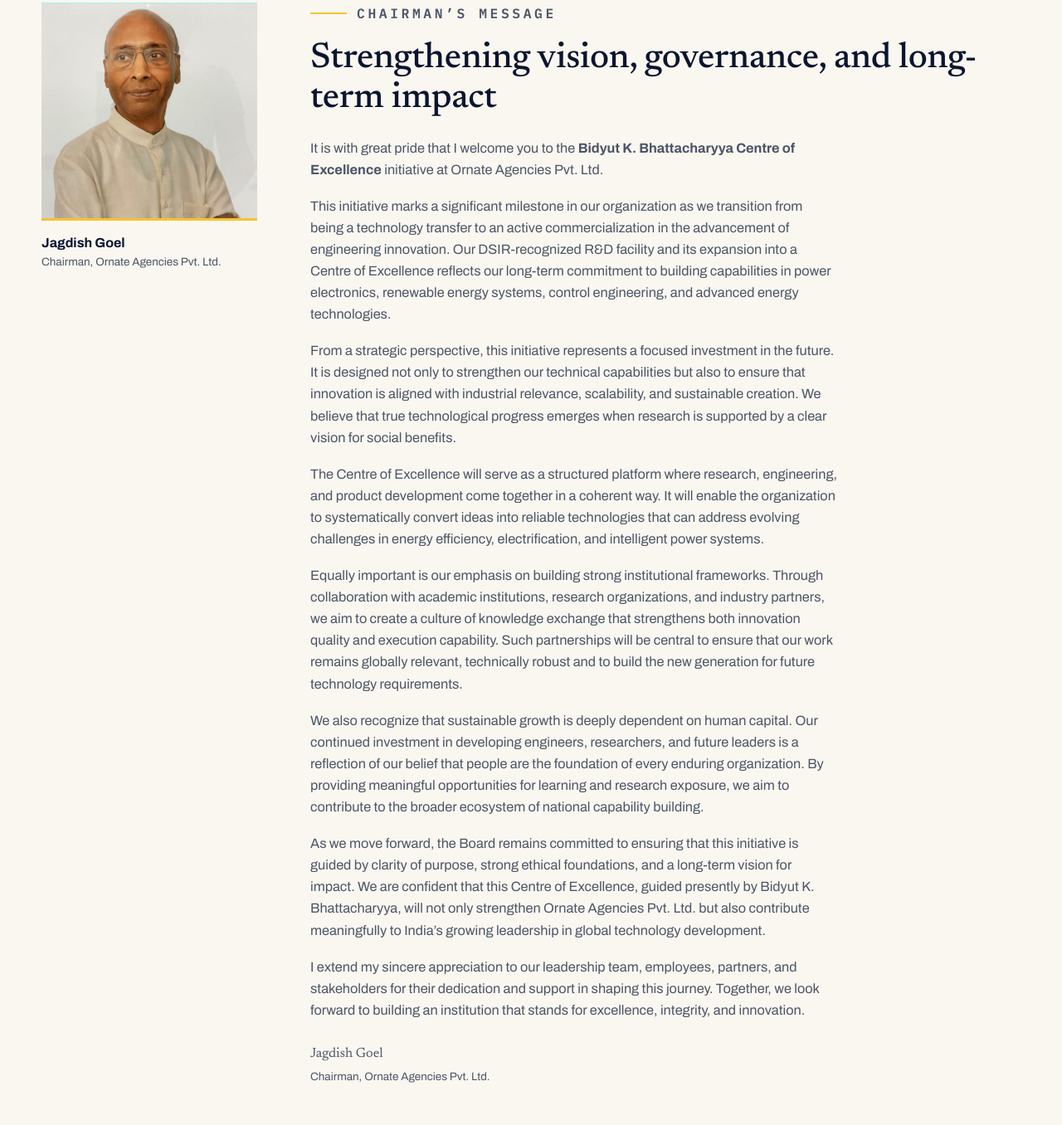
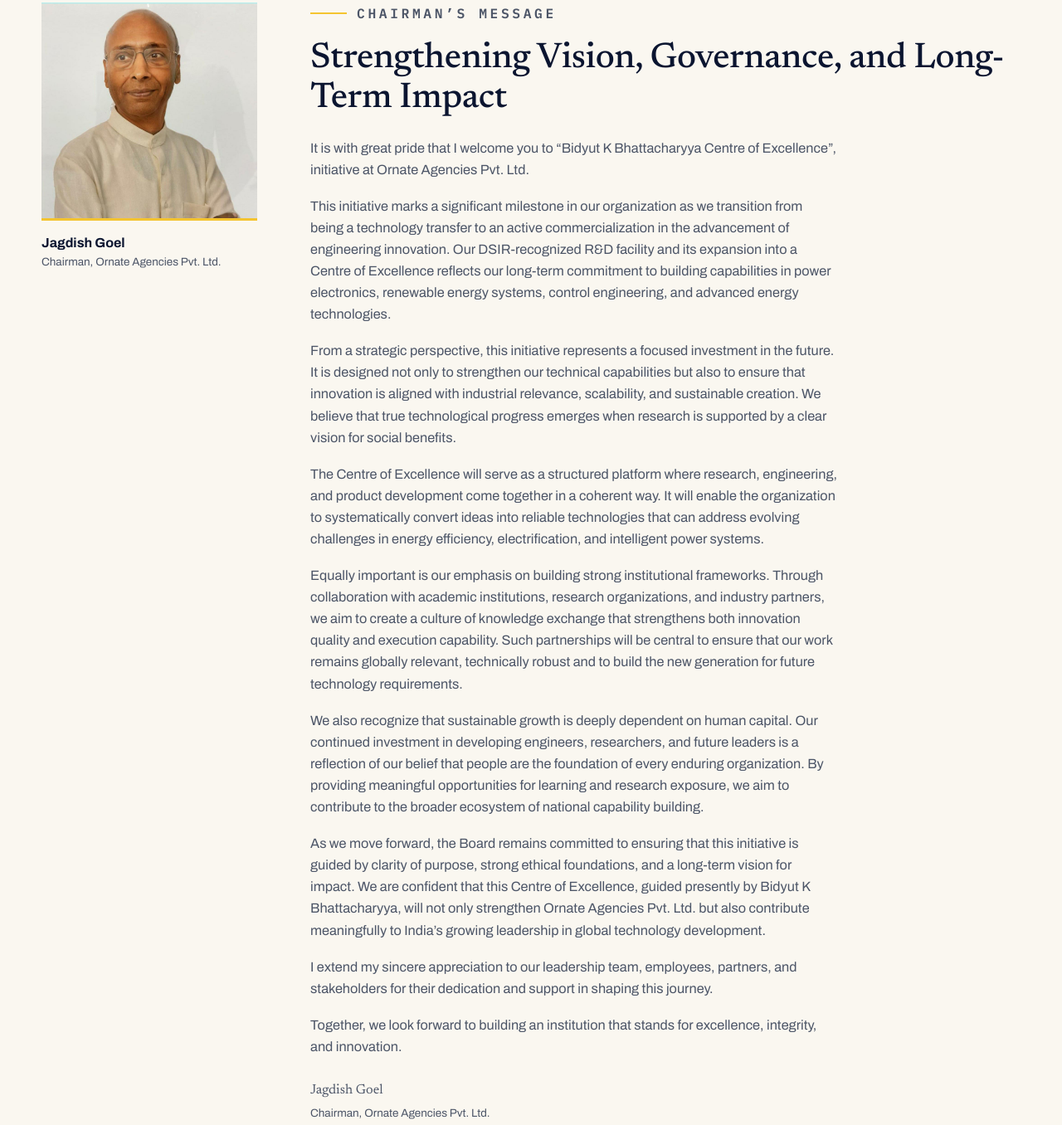
Before and after one commit to Ornate-solar-resarchd/coe_website, a plain HTML site: page about.html in a window 1280 px wide. Shown: the part 1080-2436 px from the top of the page at 83% size. Drawn offline with Linux system fonts and the light colour scheme.

Commit message:
add  director message

```diff
--- a/about.html
+++ b/about.html
@@ -95,14 +95,14 @@
     </figure>
     <div class="message__body reveal d-1">
       <p class="eyebrow"><span class="eyebrow__rule"></span>Chairman&rsquo;s Message</p>
-      <h2>Strengthening vision, governance, and long-term impact</h2>
+      <h2>Strengthening Vision, Governance, and Long-Term Impact</h2>
       <p>
-        It is with great pride that I welcome you to the <strong>Bidyut K. Bhattacharyya
-        Centre of Excellence</strong> initiative at Ornate Agencies Pvt. Ltd.
+        It is with great pride that I welcome you to &ldquo;Bidyut K Bhattacharyya Centre of
+        Excellence&rdquo;, initiative at Ornate Agencies Pvt. Ltd.
       </p>
       <p>
-        This initiative marks a significant milestone in our organization as we transition
-        from being a technology transfer to an active commercialization in the advancement of
+        This initiative marks a significant milestone in our organization as we transition from
+        being a technology transfer to an active commercialization in the advancement of
         engineering innovation. Our DSIR-recognized R&amp;D facility and its expansion into a
         Centre of Excellence reflects our long-term commitment to building capabilities in
         power electronics, renewable energy systems, control engineering, and advanced energy
@@ -140,15 +140,17 @@
       <p>
         As we move forward, the Board remains committed to ensuring that this initiative is
         guided by clarity of purpose, strong ethical foundations, and a long-term vision for
-        impact. We are confident that this Centre of Excellence, guided presently by Bidyut K.
+        impact. We are confident that this Centre of Excellence, guided presently by Bidyut K
         Bhattacharyya, will not only strengthen Ornate Agencies Pvt. Ltd. but also contribute
         meaningfully to India&rsquo;s growing leadership in global technology development.
       </p>
       <p>
         I extend my sincere appreciation to our leadership team, employees, partners, and
-        stakeholders for their dedication and support in shaping this journey. Together, we
-        look forward to building an institution that stands for excellence, integrity, and
-        innovation.
+        stakeholders for their dedication and support in shaping this journey.
+      </p>
+      <p>
+        Together, we look forward to building an institution that stands for excellence,
+        integrity, and innovation.
       </p>
       <p class="message__sign">
         Jagdish Goel
```
Also changed, not shown: .claude/settings.json.
